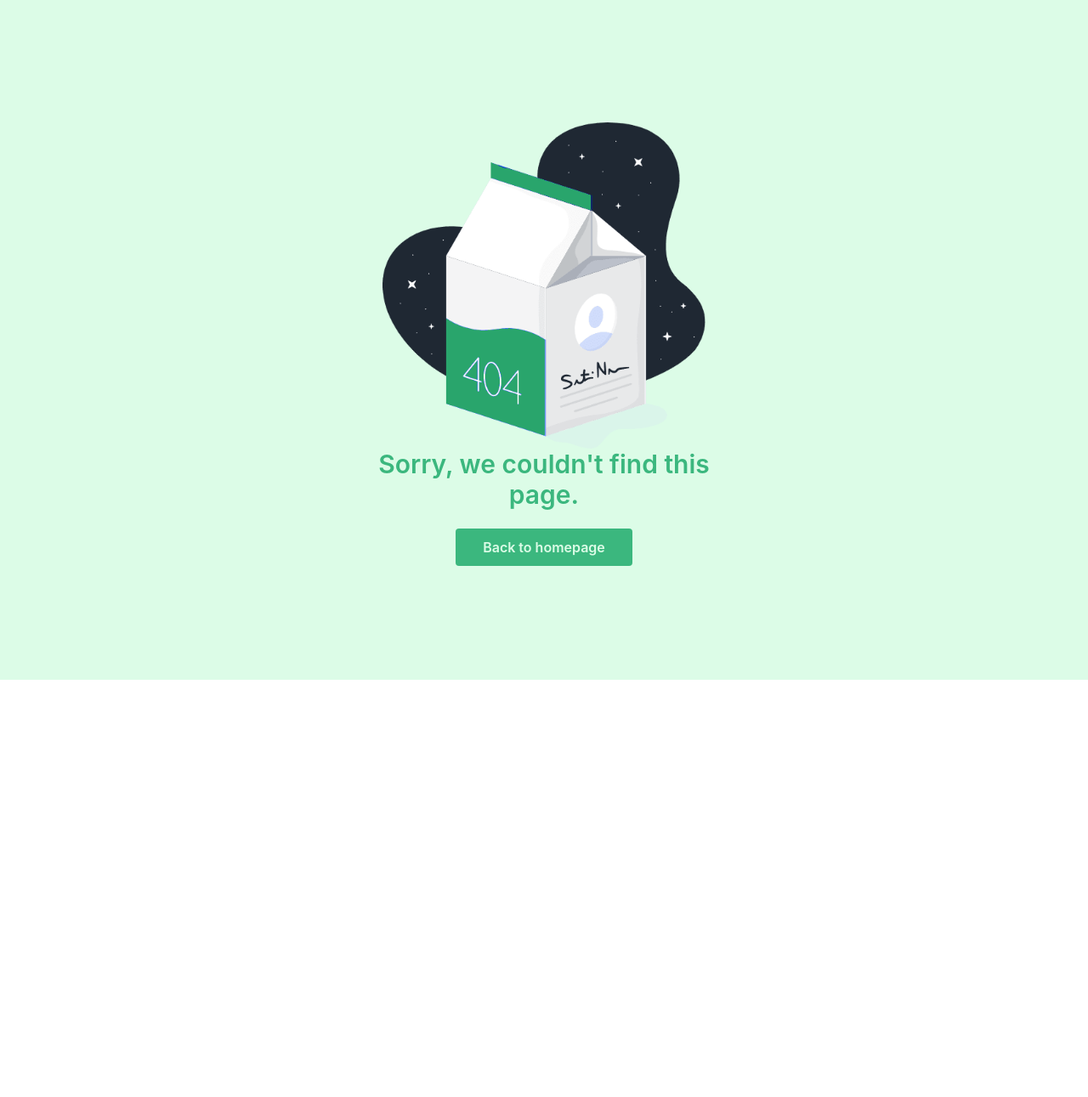
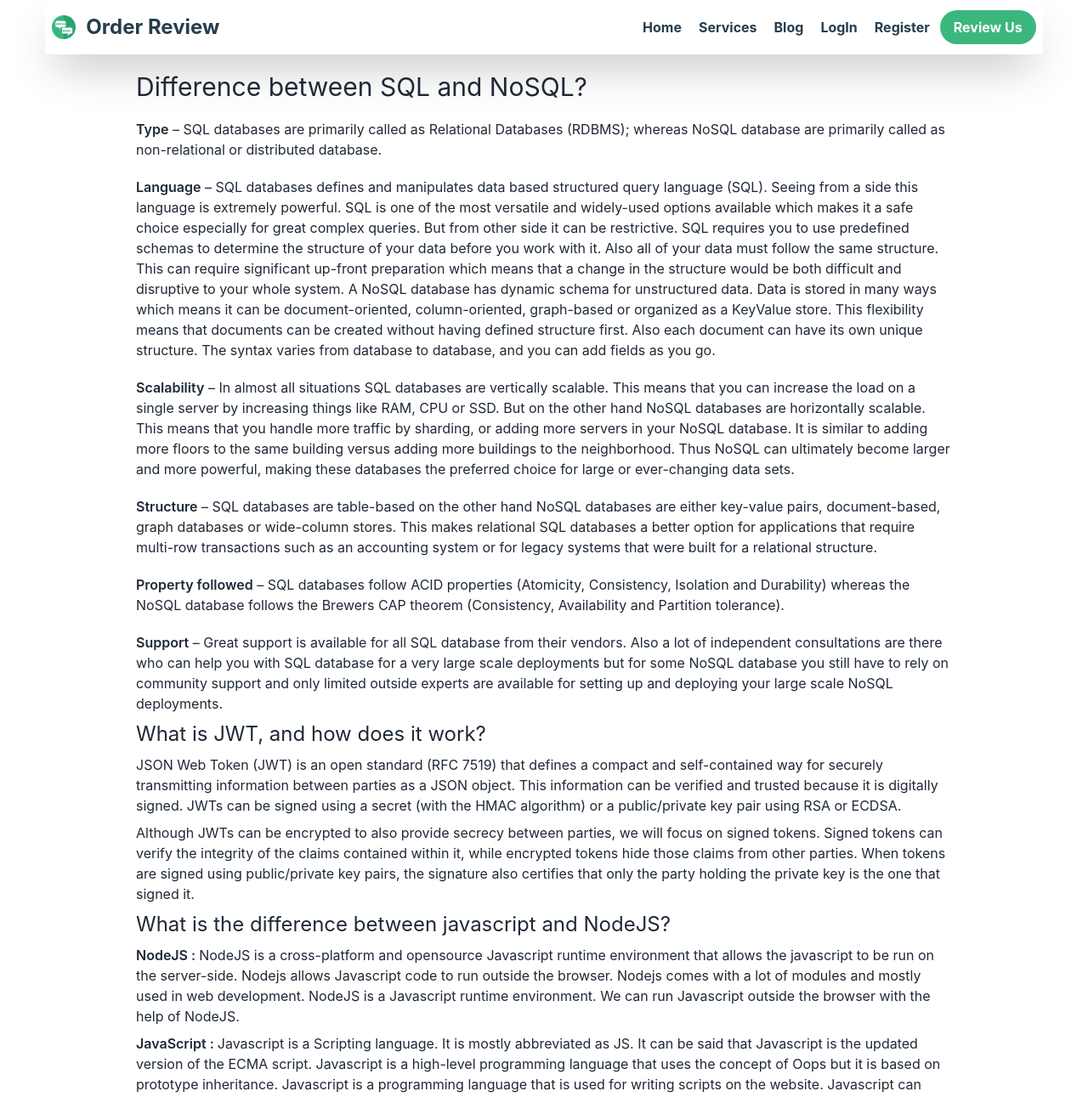
Before and after one commit to rakibulinux/service-review-client-side-rakibulinux, a React (Create React App) app: page /blog in a window 1280 px wide. Shown: the top 1291 px of the page at 85% size. Before the commit the page ends 800 px from the top, so only its background shows below. Built offline with nearby package versions, Linux system fonts and the light colour scheme; no server answers.

Commit message:
blog done

```diff
--- a/package.json
+++ b/package.json
@@ -11,6 +11,7 @@
     "react": "^18.2.0",
     "react-dom": "^18.2.0",
     "react-helmet": "^6.1.0",
+    "react-helmet-async": "^1.3.0",
     "react-hot-toast": "^2.4.0",
     "react-photo-view": "^1.2.2",
     "react-router-dom": "^6.4.3",
--- a/src/Routers/PrivateRoute.js
+++ b/src/Routers/PrivateRoute.js
@@ -1,5 +1,5 @@
 import React, { useContext } from "react";
-import { useLocation } from "react-router-dom";
+import { Navigate, useLocation } from "react-router-dom";
 import { AuthContext } from "../contexts/AuthProvider";
 
 const PrivateRoute = ({ children }) => {
@@ -27,6 +27,9 @@ const PrivateRoute = ({ children }) => {
       </div>
     );
   }
+  if (!user) {
+    return <Navigate to="/login" state={{ from: location }} replace />;
+  }
   return children;
 };
 
--- /dev/null
+++ b/src/components/Blog/Blog.js
@@ -0,0 +1,134 @@
+import React from "react";
+import { Helmet } from "react-helmet-async";
+<Helmet>
+  <title>Home | Order Review</title>
+</Helmet>;
+const Blog = () => {
+  return (
+    <div className="w-9/12 mx-auto my-5">
+      <Helmet>
+        <title>Blog | Order Review</title>
+      </Helmet>
+      <h2 className="text-3xl my-2">Difference between SQL and NoSQL?</h2>
+      <div>
+        <p className="mt-5">
+          <span className="font-semibold">Type</span> – SQL databases are
+          primarily called as Relational Databases (RDBMS); whereas NoSQL
+          database are primarily called as non-relational or distributed
+          database.
+        </p>
+        <p className="mt-5">
+          <span className="font-semibold">Language</span> – SQL databases
+          defines and manipulates data based structured query language (SQL).
+          Seeing from a side this language is extremely powerful. SQL is one of
+          the most versatile and widely-used options available which makes it a
+          safe choice especially for great complex queries. But from other side
+          it can be restrictive. SQL requires you to use predefined schemas to
+          determine the structure of your data before you work with it. Also all
+          of your data must follow the same structure. This can require
+          significant up-front preparation which means that a change in the
+          structure would be both difficult and disruptive to your whole system.
+          A NoSQL database has dynamic schema for unstructured data. Data is
+          stored in many ways which means it can be document-oriented,
+          column-oriented, graph-based or organized as a KeyValue store. This
+          flexibility means that documents can be created without having defined
+          structure first. Also each document can have its own unique structure.
+          The syntax varies from database to database, and you can add fields as
+          you go.
+        </p>
+        <p className="mt-5">
+          <span className="font-semibold">Scalability</span> – In almost all
+          situations SQL databases are vertically scalable. This means that you
+          can increase the load on a single server by increasing things like
+          RAM, CPU or SSD. But on the other hand NoSQL databases are
+          horizontally scalable. This means that you handle more traffic by
+          sharding, or adding more servers in your NoSQL database. It is similar
+          to adding more floors to the same building versus adding more
+          buildings to the neighborhood. Thus NoSQL can ultimately become larger
+          and more powerful, making these databases the preferred choice for
+          large or ever-changing data sets.
+        </p>
+        <p className="mt-5">
+          <span className="font-semibold">Structure</span> – SQL databases are
+          table-based on the other hand NoSQL databases are either key-value
+          pairs, document-based, graph databases or wide-column stores. This
+          makes relational SQL databases a better option for applications that
+          require multi-row transactions such as an accounting system or for
+          legacy systems that were built for a relational structure.{" "}
+        </p>
+        <p className="mt-5">
+          <span className="font-semibold">Property followed</span> – SQL
+          databases follow ACID properties (Atomicity, Consistency, Isolation
+          and Durability) whereas the NoSQL database follows the Brewers CAP
+          theorem (Consistency, Availability and Partition tolerance).{" "}
+        </p>
+        <p className="mt-5">
+          <span className="font-semibold">Support</span> – Great support is
+          available for all SQL database from their vendors. Also a lot of
+          independent consultations are there who can help you with SQL database
+          for a very large scale deployments but for some NoSQL database you
+          still have to rely on community support and only limited outside
+          experts are available for setting up and deploying your large scale
+          NoSQL deployments.
+        </p>
+      </div>
+      <h2 className="text-2xl my-2">What is JWT, and how does it work?</h2>
+      <p className="my-2">
+        JSON Web Token (JWT) is an open standard (RFC 7519) that defines a
+        compact and self-contained way for securely transmitting information
+        between parties as a JSON object. This information can be verified and
+        trusted because it is digitally signed. JWTs can be signed using a
+        secret (with the HMAC algorithm) or a public/private key pair using RSA
+        or ECDSA.{" "}
+      </p>{" "}
+      <p>
+        Although JWTs can be encrypted to also provide secrecy between parties,
+        we will focus on signed tokens. Signed tokens can verify the integrity
+        of the claims contained within it, while encrypted tokens hide those
+        claims from other parties. When tokens are signed using public/private
+        key pairs, the signature also certifies that only the party holding the
+        private key is the one that signed it.
+      </p>
+      <h3 className="text-2xl my-2">
+        What is the difference between javascript and NodeJS?
+      </h3>
+      <p className="my-2">
+        <span className="font-semibold">NodeJS : </span>
+        NodeJS is a cross-platform and opensource Javascript runtime environment
+        that allows the javascript to be run on the server-side. Nodejs allows
+        Javascript code to run outside the browser. Nodejs comes with a lot of
+        modules and mostly used in web development. NodeJS is a Javascript
+        runtime environment. We can run Javascript outside the browser with the
+        help of NodeJS.
+      </p>
+      <p>
+        {" "}
+        <span className="font-semibold">JavaScript : </span>
+        Javascript is a Scripting language. It is mostly abbreviated as JS. It
+        can be said that Javascript is the updated version of the ECMA script.
+        Javascript is a high-level programming language that uses the concept of
+        Oops but it is based on prototype inheritance. Javascript is a
+        programming language that is used for writing scripts on the website.
+        Javascript can only be run in the browsers.
+      </p>
+      <h2 className="text-2xl my-2">
+        How does NodeJS handle multiple requests at the same time?
+      </h2>
+      <p className="my-2">
+        NodeJS receives multiple client requests and places them into
+        EventQueue. NodeJS is built with the concept of event-driven
+        architecture. NodeJS has its own EventLoop which is an infinite loop
+        that receives requests and processes them. EventLoop is the listener for
+        the EventQueue.
+      </p>
+      <p>
+        If NodeJS can process the request without I/O blocking then the event
+        loop would itself process the request and sends the response back to the
+        client by itself. But, it is possible to process multiple requests
+        parallelly using the NodeJS cluster module or worker_threads module.
+      </p>
+    </div>
+  );
+};
+
+export default Blog;
--- a/src/components/Home/Home/Home.js
+++ b/src/components/Home/Home/Home.js
@@ -1,6 +1,6 @@
 import React, { useContext } from "react";
 import Banner from "../../Banner/Banner";
-import { Helmet } from "react-helmet";
+import { Helmet } from "react-helmet-async";
 import { AuthContext } from "../../../contexts/AuthProvider";
 import ServiceHome from "../ServiceHome/ServiceHome";
 import { Link } from "react-router-dom";
--- a/src/components/Login/Login.js
+++ b/src/components/Login/Login.js
@@ -1,5 +1,5 @@
 import React, { useContext, useState } from "react";
-import { Helmet } from "react-helmet";
+import { Helmet } from "react-helmet-async";
 import { Link, useLocation, useNavigate } from "react-router-dom";
 import loginpage from "../../assets/loginpage.svg";
 import { AuthContext } from "../../contexts/AuthProvider";
--- a/src/components/Register/Register.js
+++ b/src/components/Register/Register.js
@@ -1,5 +1,5 @@
 import React, { useContext, useState } from "react";
-import { Helmet } from "react-helmet";
+import { Helmet } from "react-helmet-async";
 import { AuthContext } from "../../contexts/AuthProvider";
 import loginpage from "../../assets/loginpage.svg";
 import { Link } from "react-router-dom";
@@ -28,7 +28,8 @@ const Register = () => {
   };
   const handleSubmit = (e) => {
     e.preventDefault();
-    createUserAccount().then((result) => {
+    createUserAccount(email, password)
+      .then((result) => {
         const user = result.user;
         updateUserAccount(name, photoURL)
           .then(() => {
@@ -38,9 +39,11 @@ const Register = () => {
             toast.error(err.message);
           });
         toast.success(user?.displayName, "Account create success");
+      })
+      .catch((err) => {
+        toast.error(err.message);
       });
   };
-
   return (
     <div>
       <Helmet>
@@ -105,7 +108,7 @@ const Register = () => {
                 </div>
                 <div className="form-control mt-6">
                   <button className="btn bg-green-250 hover:bg-green-350 rounded-3xl border-none">
-                    Login
+                    Register
                   </button>
                 </div>
               </form>
--- a/src/components/Services/Services/Services.js
+++ b/src/components/Services/Services/Services.js
@@ -1,5 +1,5 @@
 import React, { useContext } from "react";
-import { Helmet } from "react-helmet";
+import { Helmet } from "react-helmet-async";
 import { AuthContext } from "../../../contexts/AuthProvider";
 import ServicesAll from "../ServicesAll/ServicesAll";
 const Services = () => {
--- a/src/contexts/AuthProvider.js
+++ b/src/contexts/AuthProvider.js
@@ -7,6 +7,7 @@ import {
   sendPasswordResetEmail,
   signInWithEmailAndPassword,
   signInWithPopup,
+  signOut,
   updateProfile,
 } from "firebase/auth";
 import app from "../firebase/firebaseConfig";
@@ -44,6 +45,10 @@ const AuthProvider = ({ children }) => {
     setLoading(true);
     return sendPasswordResetEmail(auth, email);
   };
+  const logOutUser = () => {
+    setLoading(true);
+    return signOut(auth);
+  };
 
   useEffect(() => {
     const unSebscribe = onAuthStateChanged(auth, (currentUser) => {
@@ -72,6 +77,7 @@ const AuthProvider = ({ children }) => {
     updateUserAccount,
     loginWithGoogle,
     resetUserPassword,
+    logOutUser,
     services,
     servicesAll,
   };
--- a/src/index.js
+++ b/src/index.js
@@ -6,13 +6,16 @@ import reportWebVitals from "./reportWebVitals";
 import "react-photo-view/dist/react-photo-view.css";
 import AuthProvider from "./contexts/AuthProvider";
 import { Toaster } from "react-hot-toast";
+import { HelmetProvider } from "react-helmet-async";
 
 const root = ReactDOM.createRoot(document.getElementById("root"));
 root.render(
   <React.StrictMode>
     <AuthProvider>
-      <App />
-      <Toaster />
+      <HelmetProvider>
+        <App />
+        <Toaster />
+      </HelmetProvider>
     </AuthProvider>
   </React.StrictMode>
 );
```
Also changed, not shown: src/Routers/Routers.js (+16 -0 lines), src/components/Footer/Footer.js (+7 -4 lines), src/components/Navbar/Navbar.js (+9 -2 lines), 1 other file (tests, documents, lock files or other folders). Lines whose indentation alone changed are shown as unchanged.
